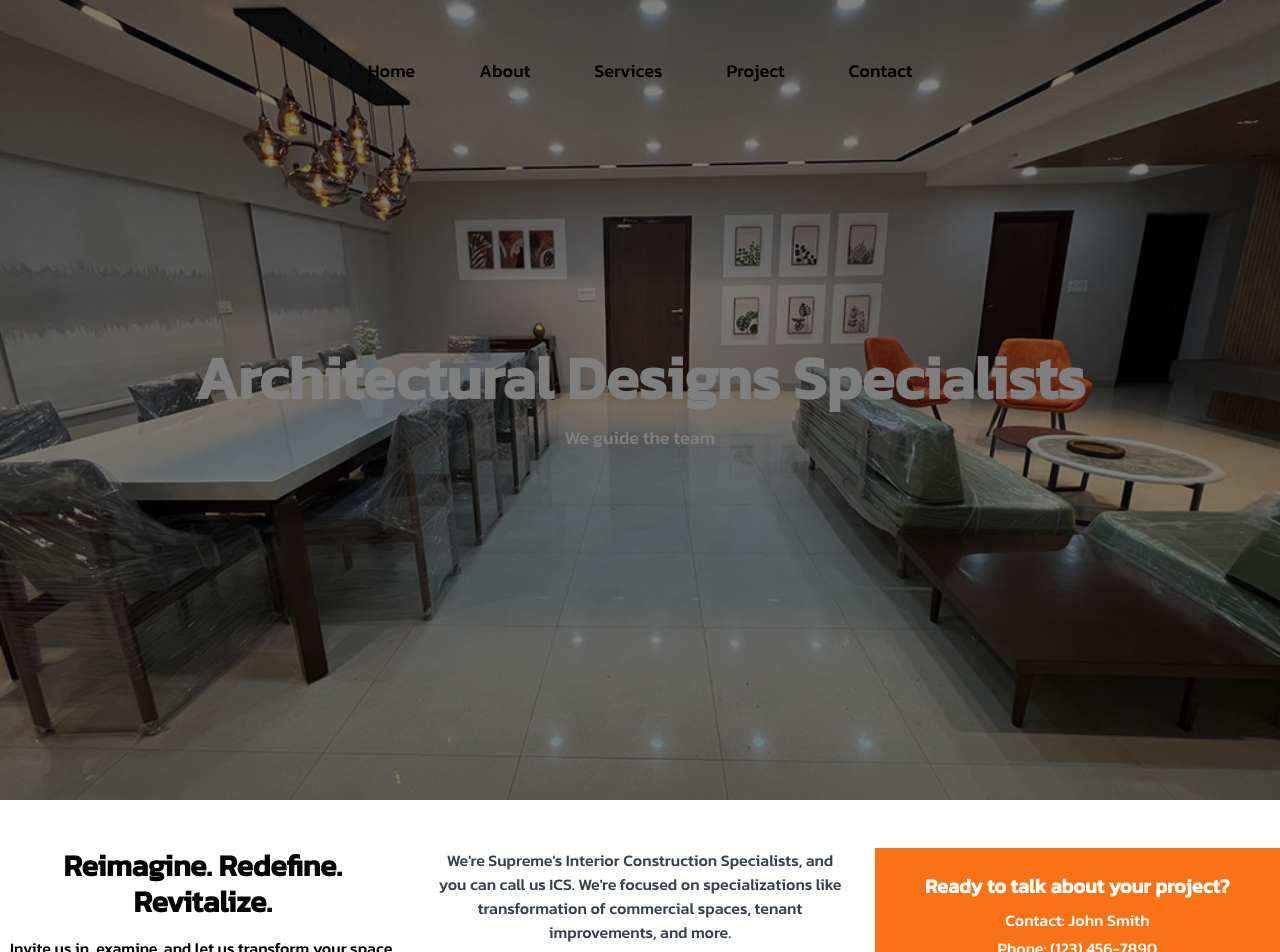
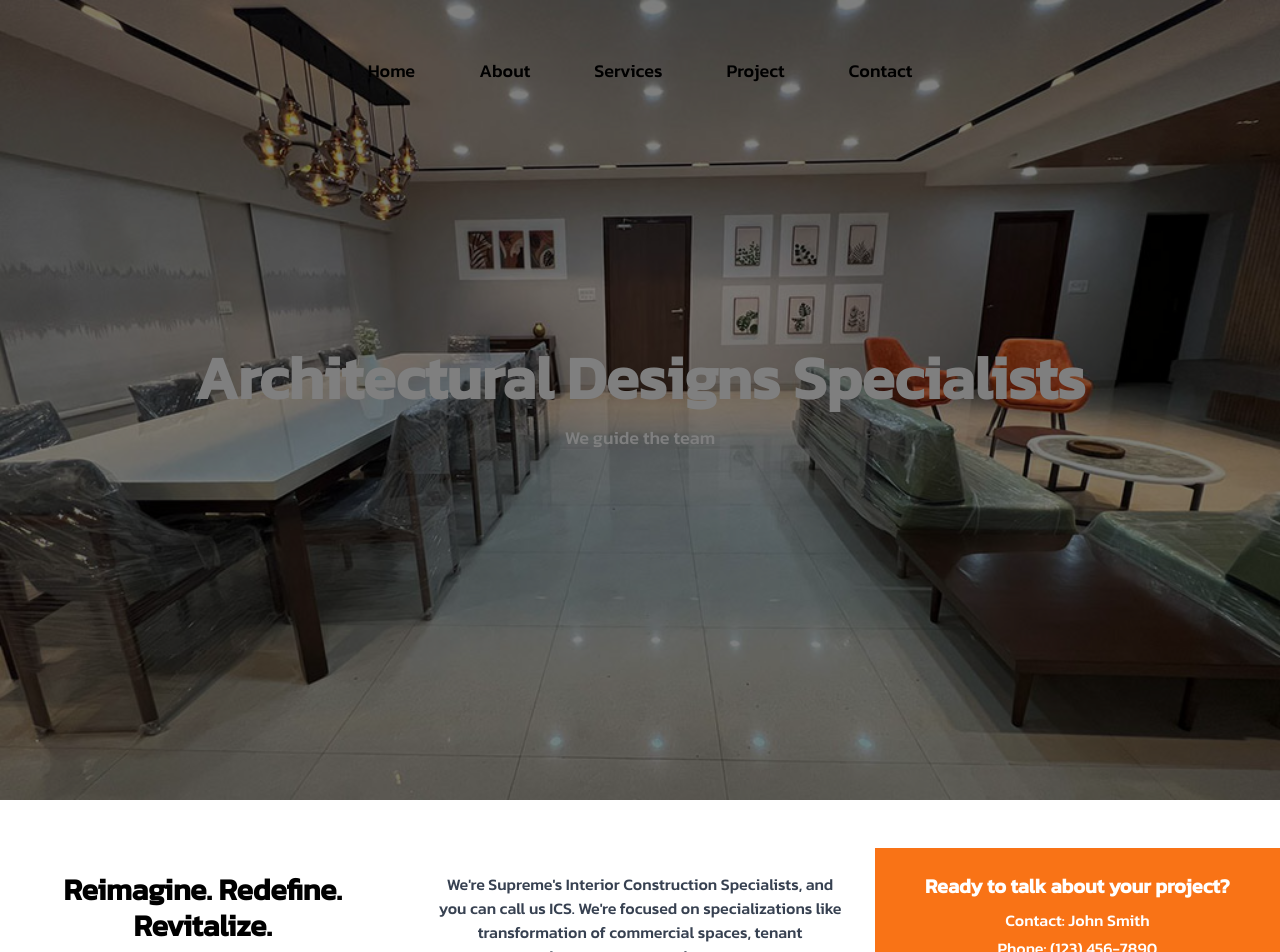
Before and after one commit to AkshayKalamkarr/supremeinfrastructure, a Next.js app: page /about/architecturalDesigns in a window 1280 px wide. Shown: the top 952 px of the page. Built offline with nearby package versions, Linux system fonts and the light colour scheme.

Commit message:
new code

```diff
--- a/app/about/architecturalDesigns/page.jsx
+++ b/app/about/architecturalDesigns/page.jsx
@@ -50,7 +50,7 @@ export default function Home() {
             transition={{ duration: 0.8 }}
             viewport={{ once: true }}
           >
-            <h3 className="text-3xl font-bold text-center">Reimagine. Redefine. Revitalize.</h3>
+            <h3 className="text-3xl font-bold text-center md:my-6">Reimagine. Redefine. Revitalize.</h3>
             <p className="mt-4 text-center">Invite us in, examine, and let us transform your space.</p>
           </motion.div>
           <motion.div
@@ -59,7 +59,7 @@ export default function Home() {
             transition={{ duration: 0.8, delay: 0.2 }}
             viewport={{ once: true }}
           >
-            <p className="text-gray-700 text-center">We're Supreme's Interior Construction Specialists, and you can call us ICS. We're focused on specializations like transformation of commercial spaces, tenant improvements, and more.</p>
+            <p className="text-gray-700 text-center md:my-6">We're Supreme's Interior Construction Specialists, and you can call us ICS. We're focused on specializations like transformation of commercial spaces, tenant improvements, and more.</p>
           </motion.div>
           <motion.div
             className="bg-orange-500 text-white p-6"
```
